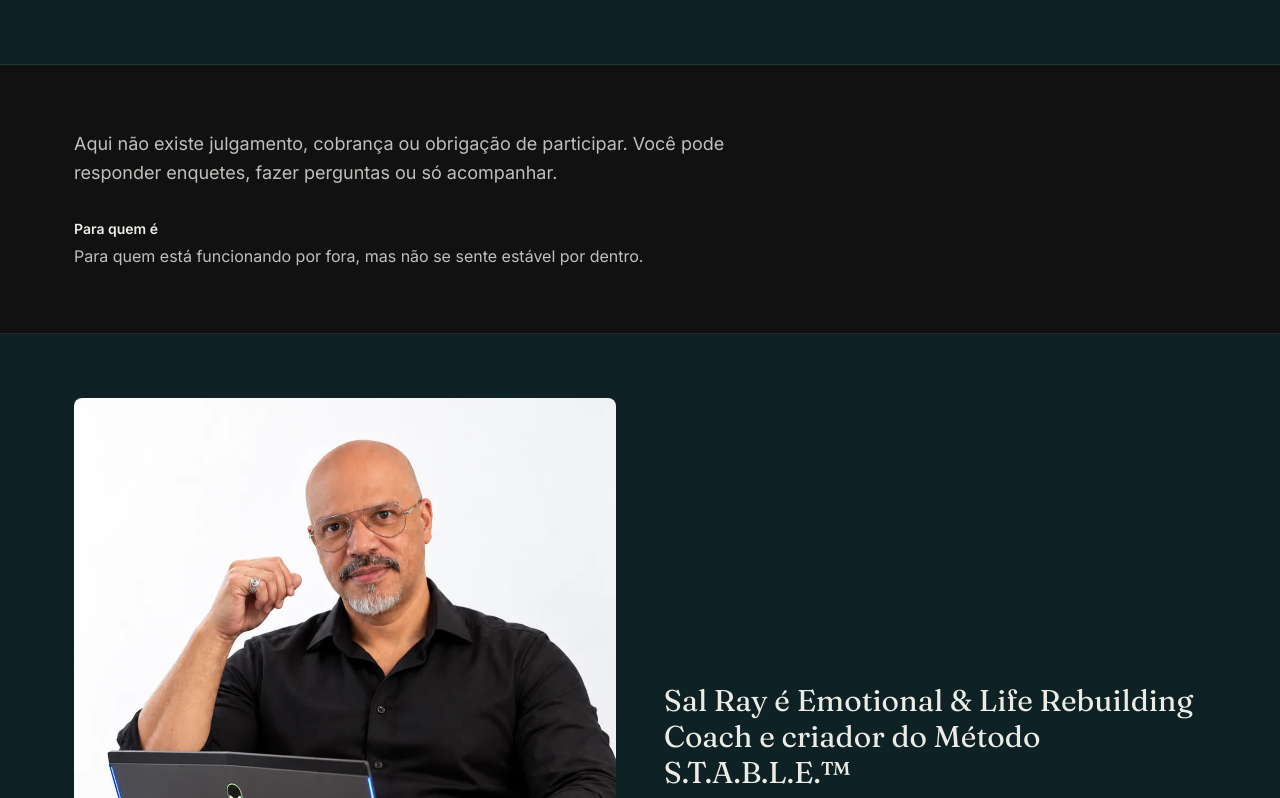
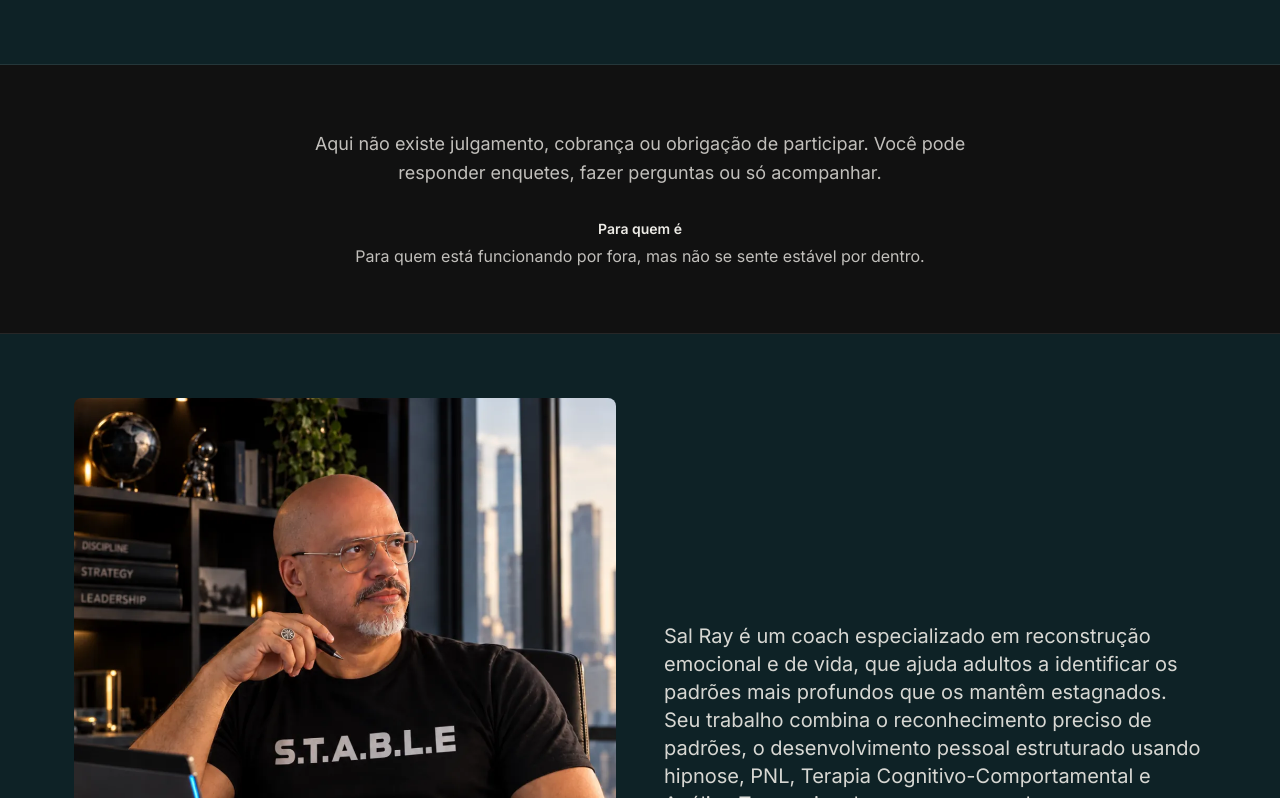
Before and after one commit to SalRaycoach/salray, a Next.js app: page /pt/mentoria-reconstrucao-emocional in a window 1280 px wide. Shown: the part 1242-2040 px from the top of the page. Built offline with nearby package versions, Linux system fonts and the light colour scheme.

Commit message:
Pagina do grupo gratuito: textos centralizados, nova foto e novo texto no bloco do Sal Ray
Co-Authored-By: Claude Sonnet 5.5 <noreply@anthropic.com>

```diff
--- a/app/pt/mentoria-reconstrucao-emocional/page.tsx
+++ b/app/pt/mentoria-reconstrucao-emocional/page.tsx
@@ -87,7 +87,7 @@ export default function GrupoGratuitoPage() {
 
       <section className="border-b border-charcoal/10">
         <div className="max-w-content mx-auto px-6 py-12 md:py-16">
-          <div className="max-w-[720px]">
+          <div className="max-w-[720px] mx-auto text-center">
             <p className="font-body text-lg text-charcoal/80 leading-relaxed mb-8">
               Aqui não existe julgamento, cobrança ou obrigação de participar. Você pode responder enquetes, fazer
               perguntas ou só acompanhar.
@@ -105,17 +105,20 @@ export default function GrupoGratuitoPage() {
         <div className="max-w-content mx-auto px-6 py-12 md:py-16 grid md:grid-cols-2 gap-10 md:gap-12 items-center">
           <div>
             <Image
-              src="/images/grupo-gratuito/sal-ray-notebook.webp"
+              src="/images/grupo-gratuito/sal-ray-escritorio.webp"
               alt="Sal Ray, Emotional & Life Rebuilding Coach"
-              width={1000}
-              height={1250}
+              width={1033}
+              height={1282}
               loading="lazy"
               sizes="(max-width: 768px) 100vw, 50vw"
               className="w-full h-auto rounded-lg"
             />
           </div>
-          <p className="font-display text-2xl md:text-3xl text-charcoal leading-snug">
-            Sal Ray é Emotional &amp; Life Rebuilding Coach e criador do Método S.T.A.B.L.E.™
+          <p className="font-body text-lg md:text-xl text-charcoal/90 leading-relaxed text-left">
+            Sal Ray é um coach especializado em reconstrução emocional e de vida, que ajuda adultos a identificar os
+            padrões mais profundos que os mantêm estagnados. Seu trabalho combina o reconhecimento preciso de padrões,
+            o desenvolvimento pessoal estruturado usando hipnose, PNL, Terapia Cognitivo-Comportamental e Análise
+            Transacional, para promover clareza, estabilidade e um avanço responsável.
           </p>
         </div>
       </section>
```
Also changed, not shown: public/images/grupo-gratuito/sal-ray-escritorio.webp (added), public/images/grupo-gratuito/sal-ray-notebook.webp (deleted).
